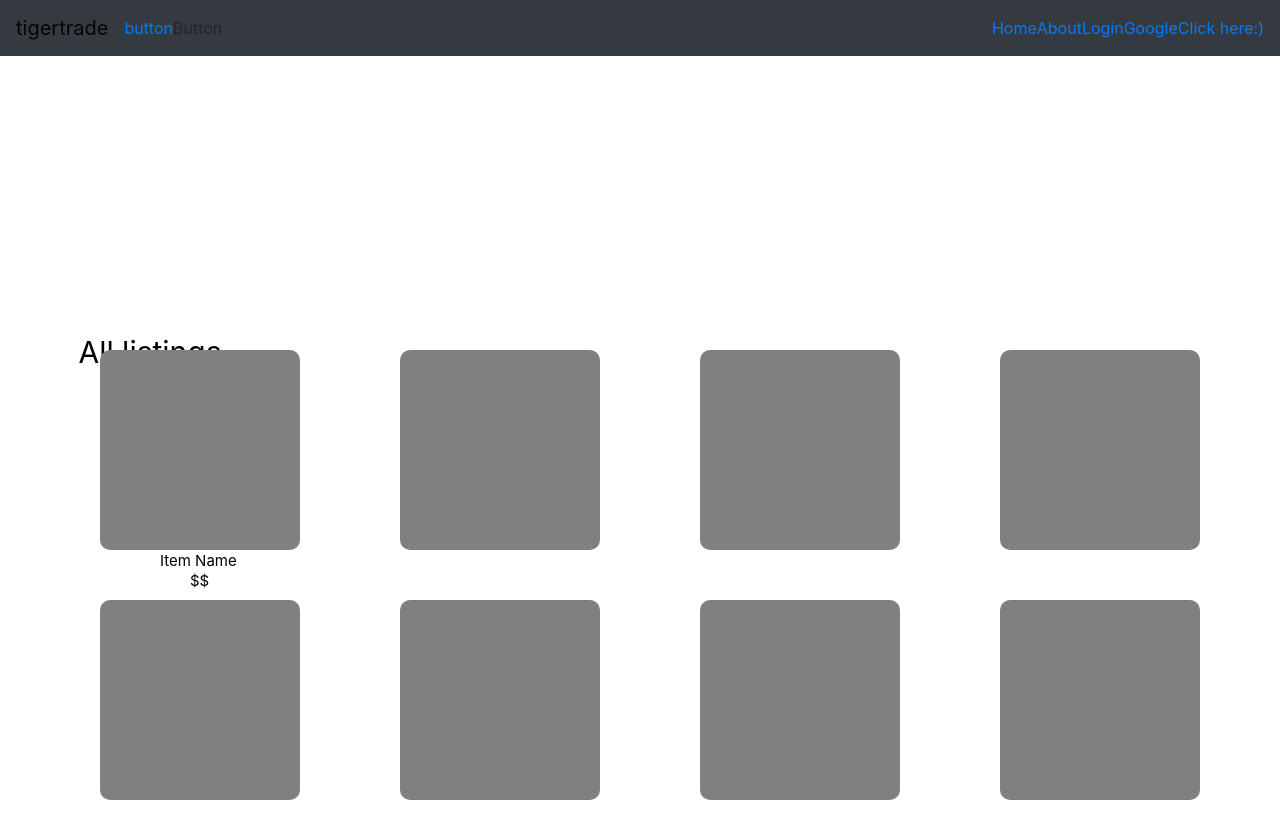
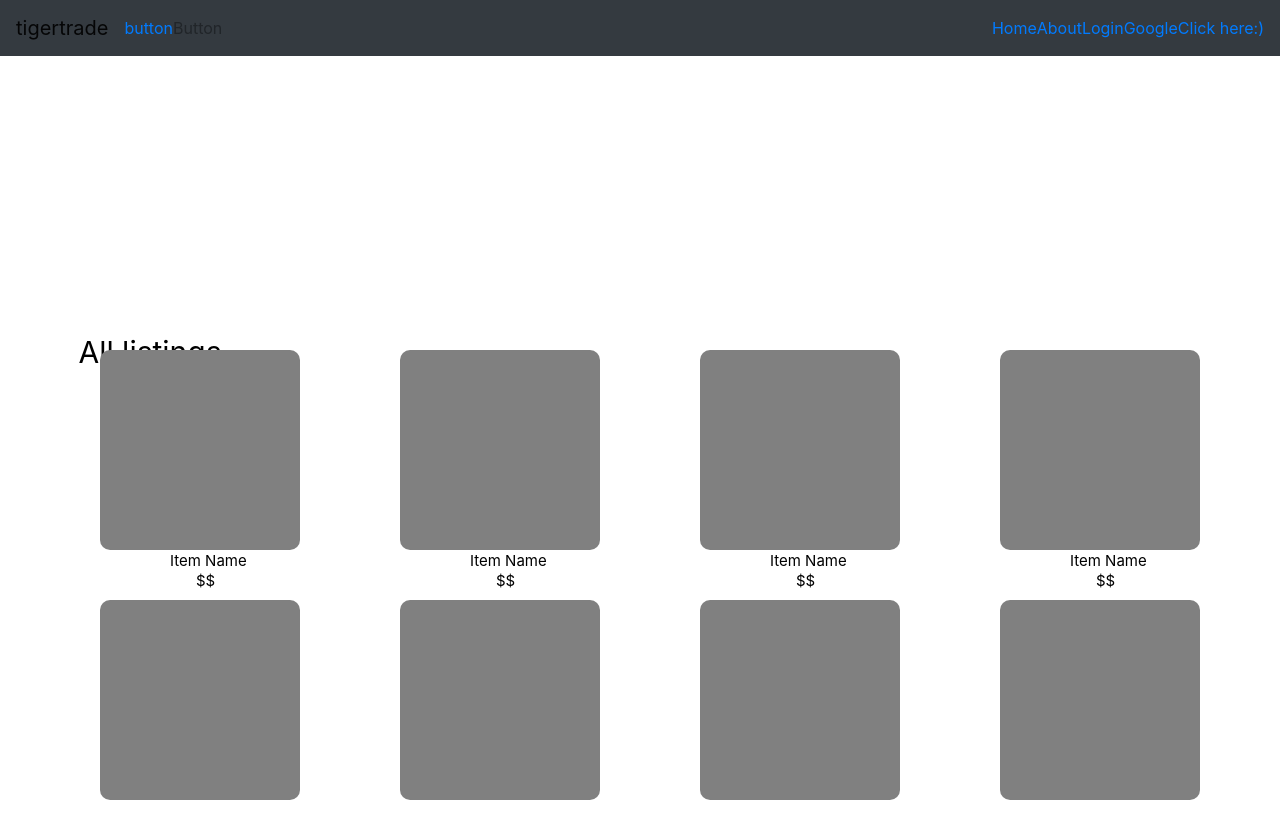
Before and after one commit to Daniel-Wey/odus-student-groups-redesign, a React (Create React App) app: page /landingPageBottom in a window 1280 px wide. Shown: the top 838 px of the page. Built offline with nearby package versions, Linux system fonts and the light colour scheme.

Commit message:
landing page bottom

```diff
--- a/package.json
+++ b/package.json
@@ -6,14 +6,17 @@
     "@testing-library/jest-dom": "^5.11.10",
     "@testing-library/react": "^11.2.6",
     "@testing-library/user-event": "^12.8.3",
+    "evergreen-ui": "^6.2.0",
     "react": "^17.0.2",
     "react-dom": "^17.0.2",
+    "react-elastic-carousel": "^0.11.5",
     "react-icons": "^4.2.0",
     "react-router-dom": "^5.2.0",
     "react-scripts": "4.0.3",
     "react-tooltip": "^4.2.21",
     "reactstrap": "^8.9.0",
     "sass": "^1.32.8",
+    "styled-components": "^5.3.0",
     "web-vitals": "^1.1.1"
   },
   "scripts": {
--- a/src/LandingPageBottom.js
+++ b/src/LandingPageBottom.js
@@ -12,18 +12,33 @@ import {
 class LandingPageBottom extends React.Component {
     render() {
         return (
-            <div>
-                <div>
+            <div >
+                <div >
                 <span id = "listings"> All listings</span>
                 </div>
 
                 <div id= "itemList">
-                    <div id="item1"></div>
-                    <span id="name1"> Item Name</span>
-                    <span id="amt1"> $$</span>
-                    <div id="item2"></div>
-                    <div id="item3"></div>
-                    <div id="item4"></div>
+                    <div id="item1">
+                    <span class="name"> Item Name</span>
+                    <span class="amt"> $$</span>
+
+                    </div>
+
+                    <div id="item2">
+
+                    <span class="name"> Item Name</span>
+                    <span class="amt"> $$</span>
+                    </div>
+
+                    <div id="item3">
+                    <span class="name"> Item Name</span>
+                    <span class="amt"> $$</span>
+                    </div>
+
+                    <div id="item4">
+                    <span class="name"> Item Name</span>
+                    <span class="amt"> $$</span>
+                    </div>
                     <div id="item5"></div>
                     <div id="item6"></div>
                     <div id="item7"></div>
--- a/src/LandingPageBottomStyle.css
+++ b/src/LandingPageBottomStyle.css
@@ -19,20 +19,22 @@
      display: flex;
  }
 
-#name1{
-    text-align:center;
-    position: fixed;
-    top: 550px;
-    left:160px;
+
+
+ .name{
+     position: absolute;
+     top: 100%;
+     left:35%;
      font-size:15px;
  }
-#amt1{
-    text-align:center;
-    position: fixed;
-    top: 570px;
-    left:190px;
+ .amt{
+     position: absolute;
+     top: 110%;
+     left:48%;
      font-size:15px;
  }
+
+
  #item1{
      width:200px;
      height:200px;
--- a/src/Styles/LandingPageBottomStyle.css
+++ b/src/Styles/LandingPageBottomStyle.css
@@ -19,20 +19,22 @@
     display: flex;
 }
 
-#name1{
-    text-align:center;
-    position: fixed;
-    top: 550px;
-    left:160px;
+
+
+.name{
+    position: absolute;
+    top: 100%;
+    left:35%;
     font-size:15px;
 }
-#amt1{
-    text-align:center;
-    position: fixed;
-    top: 570px;
-    left:190px;
+.amt{
+    position: absolute;
+    top: 110%;
+    left:48%;
     font-size:15px;
 }
+
+
 #item1{
     width:200px;
     height:200px;
```
Also changed, not shown: 1 other file (tests, documents, lock files or other folders). Lines whose indentation alone changed are shown as unchanged.
